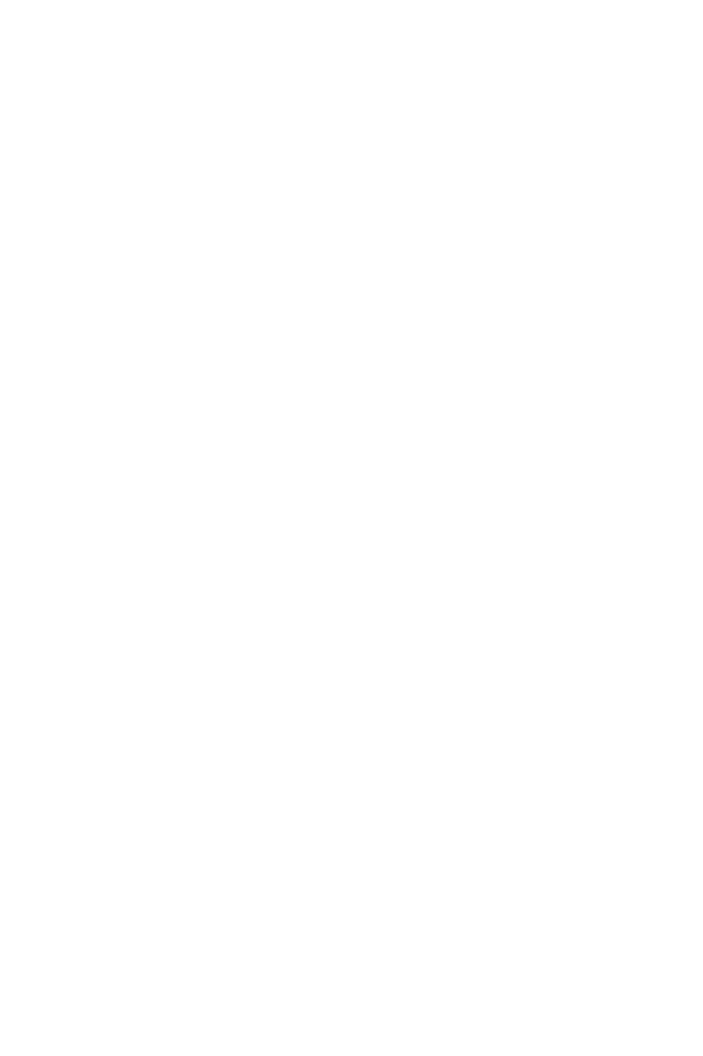
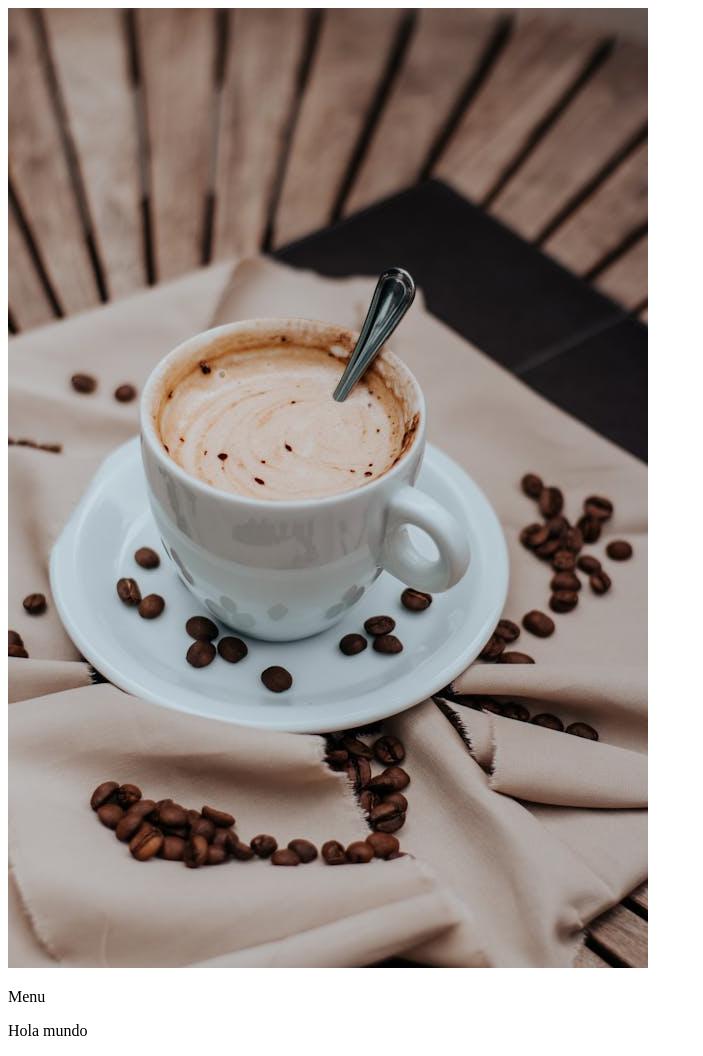
Before and after one commit to brunolucero19/MiPrimerProyectoconGit, a plain HTML site: page index.html in a window 1280 px wide. Shown: the whole page, without its empty margins (0-703 px from the left). Before the commit the page ends 800 px from the top, so only its background shows below. Drawn offline with Linux system fonts and the light colour scheme.

Commit message:
Cree el archivo CSS, lo linkee al HTML y agregué una imagen y un p en mi HTML

```diff
--- a/index.html
+++ b/index.html
@@ -4,11 +4,17 @@
     <meta charset="UTF-8">
     <meta name="viewport" content="width=device-width, initial-scale=1.0">
     <title>Proyecto Nuevo</title>
+    <link rel="stylesheet" href="css/style.css">
 </head>
 <body>
-    <header></header>
+    <header>
+        <img src="img/img1.jpg" alt="">
+        <p>Menu</p>
+    </header>
     <main>
-        <section></section>
+        <section>
+            <p>Hola mundo</p>
+        </section>
     </main>
     <footer></footer>
 </body>
```
Also changed, not shown: css/style.css (added), img/img1.jpg (added).
